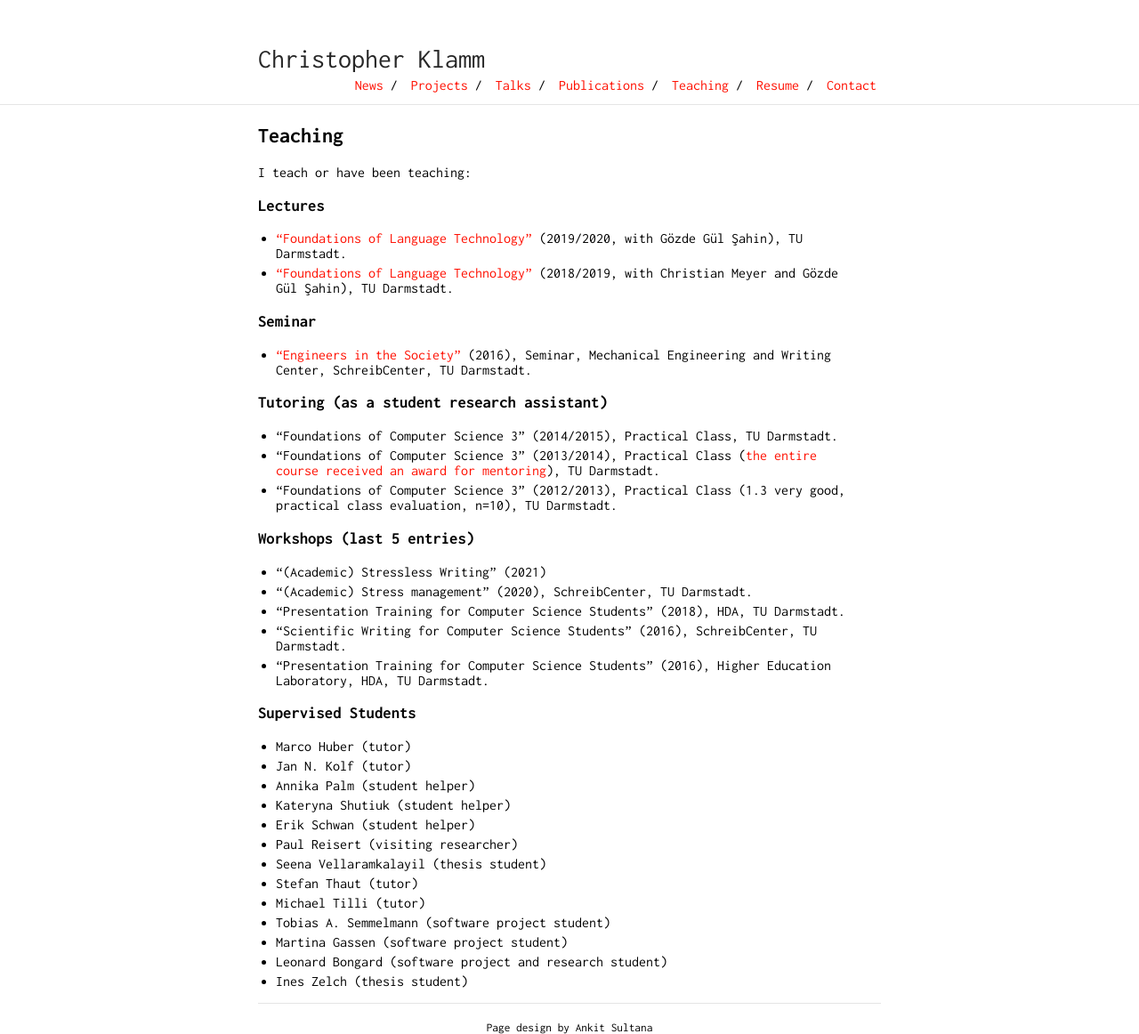
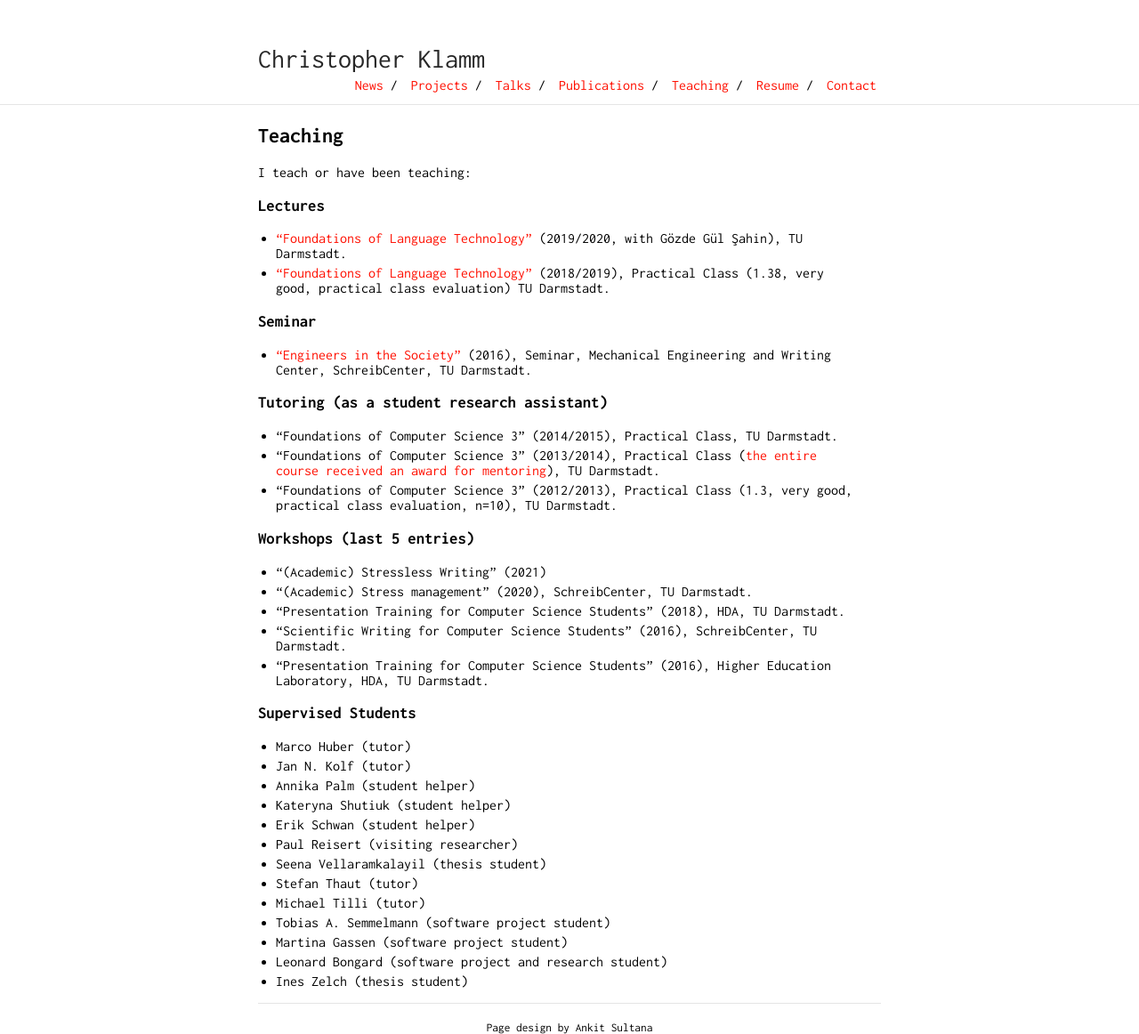
Before and after one commit to chkla/gitPage, a Jekyll site: the page built from teaching.md, in a window 1280 px wide. Shown: the whole page at 89% size. Built offline with Jekyll 4.4.1, drawn with Linux system fonts in a browser that asks for light colours; our own code applies the rules of GitHub Pages for plain Markdown files.

Commit message:
Update teaching.md

```diff
--- a/teaching.md
+++ b/teaching.md
@@ -7,7 +7,7 @@ I teach or have been teaching:
 
 ### Lectures
 * ["Foundations of Language Technology"](https://www.informatik.tu-darmstadt.de/ukp/teaching_ukp/courses_3/previous_terms/wise_2018___2019/foundations_of_language_technology_6/foundations_of_language_technology_7.en.jsp) (2019/2020, with Gözde Gül Şahin), TU Darmstadt.
-* ["Foundations of Language Technology"](https://www.informatik.tu-darmstadt.de/ukp/teaching_ukp/courses_3/current_and_upcoming_courses/wise_2018___2019/foundations_of_language_technology_6/foundations_of_language_technology_7.en.jsp) (2018/2019, with Christian Meyer and Gözde Gül Şahin), TU Darmstadt.
+* ["Foundations of Language Technology"](https://www.informatik.tu-darmstadt.de/ukp/teaching_ukp/courses_3/current_and_upcoming_courses/wise_2018___2019/foundations_of_language_technology_6/foundations_of_language_technology_7.en.jsp) (2018/2019), Practical Class (1.38, very good, practical class evaluation) TU Darmstadt.
 
 ### Seminar
 * ["Engineers in the Society"](https://www.maschinenbau.tu-darmstadt.de/studieren/interessierte/studiengaenge_mb/b_mpe/index.en.jsp) (2016), Seminar, Mechanical Engineering and Writing Center, SchreibCenter, TU Darmstadt.
@@ -15,7 +15,7 @@ I teach or have been teaching:
 ### Tutoring (as a student research assistant)
 * "Foundations of Computer Science 3" (2014/2015), Practical Class, TU Darmstadt.
 * "Foundations of Computer Science 3" (2013/2014), Practical Class ([the entire course received an award for mentoring](https://www.fachschaft.informatik.tu-darmstadt.de/de/studierende/feedback/hall-of-fame/)), TU Darmstadt.
-* "Foundations of Computer Science 3" (2012/2013), Practical Class (1.3 very good, practical class evaluation, n=10), TU Darmstadt.
+* "Foundations of Computer Science 3" (2012/2013), Practical Class (1.3, very good, practical class evaluation, n=10), TU Darmstadt.
 
 ### Workshops (last 5 entries)
 * "(Academic) Stressless Writing" (2021)
```
